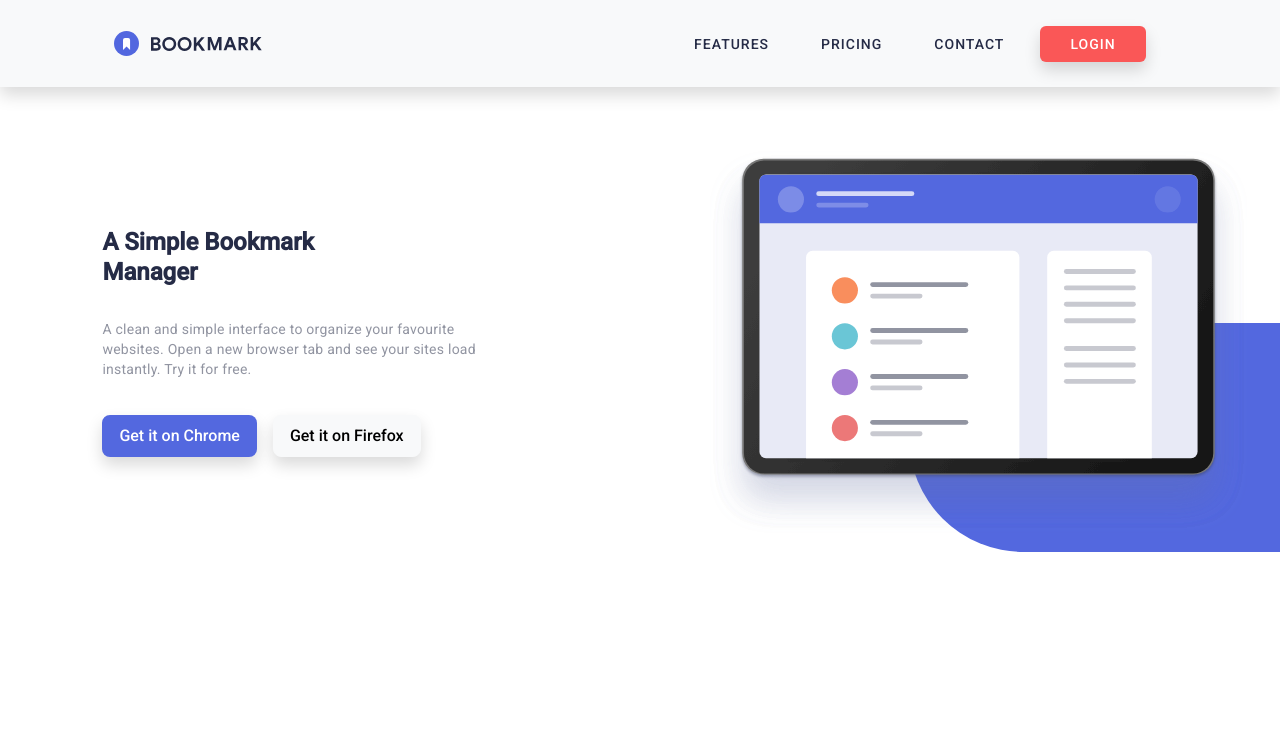
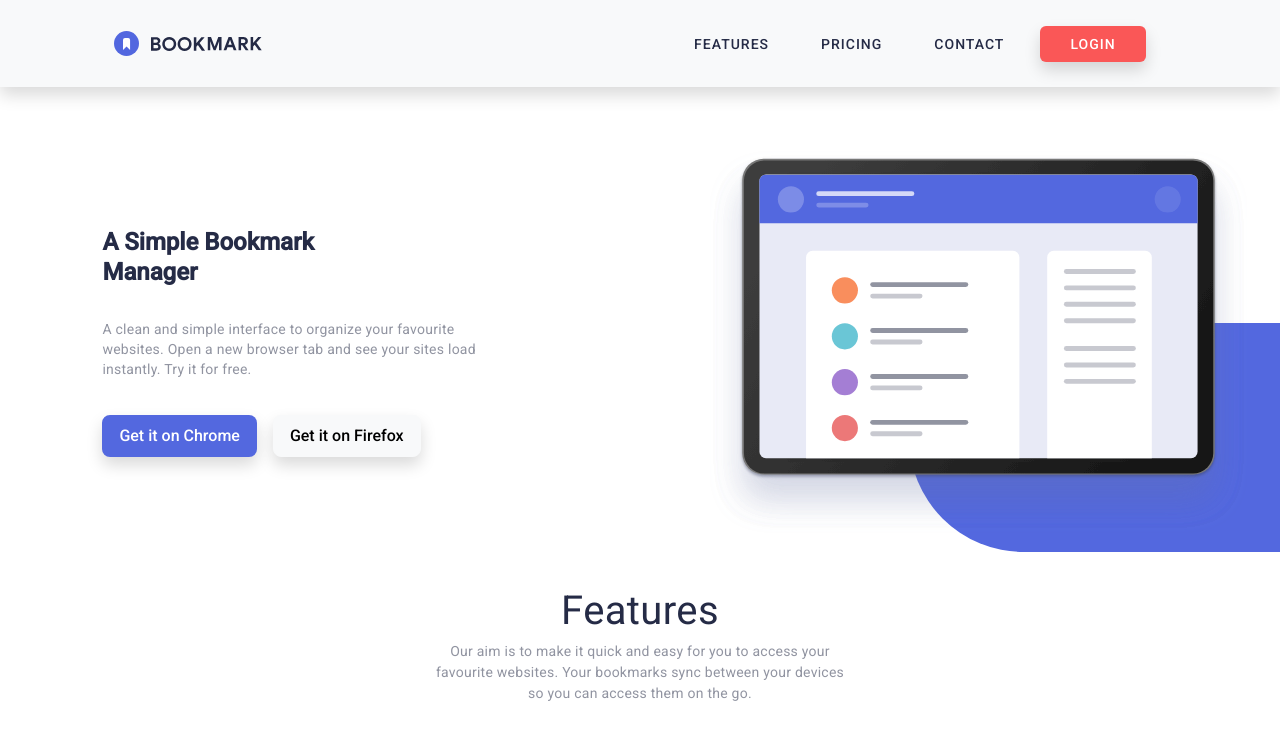
Before and after one commit to george-asiedu/Bookmark-Landing-Page, an Angular app in the folder bookmark-app/: page / in a window 1280 px wide. Shown: the top 740 px of the page. Built offline with nearby package versions, Linux system fonts and the light colour scheme.

Commit message:
features component text context added

```diff
--- a/bookmark-app/src/app/app.component.html
+++ b/bookmark-app/src/app/app.component.html
@@ -1,4 +1,5 @@
 <div>
   <app-navigation></app-navigation>
   <app-home></app-home>
+  <app-features></app-features>
 </div>
--- a/bookmark-app/src/app/app.component.ts
+++ b/bookmark-app/src/app/app.component.ts
@@ -3,11 +3,12 @@ import { CommonModule } from '@angular/common';
 import { RouterOutlet } from '@angular/router';
 import { NavigationComponent } from './navigation/navigation.component';
 import { HomeComponent } from './home/home.component';
+import { FeaturesComponent } from './features/features.component';
 
 @Component({
   selector: 'app-root',
   standalone: true,
-  imports: [CommonModule, RouterOutlet, NavigationComponent, HomeComponent],
+  imports: [CommonModule, RouterOutlet, NavigationComponent, HomeComponent, FeaturesComponent],
   templateUrl: './app.component.html',
   styleUrl: './app.component.css'
 })
--- /dev/null
+++ b/bookmark-app/src/app/features/features.component.html
@@ -0,0 +1,8 @@
+<div class="container-fluid">
+    <h3 class="text-center fs-1 mb-3">Features</h3>
+    <p class="text-center w-100 lh-base mb-5">
+        Our aim is to make it quick and easy for you to access your <br>
+        favourite websites. Your bookmarks sync between your devices <br>
+        so you can access them on the go.
+    </p>
+</div>
--- a/bookmark-app/src/styles.css
+++ b/bookmark-app/src/styles.css
@@ -7,3 +7,11 @@ body {
     font-family: Roboto, "Helvetica Neue", sans-serif;
     overflow-x: hidden;
 }
+
+h1, h2, h3, h4, h5, h6 {
+    color: hsl(229, 31%, 21%);
+}
+
+p {
+    color: hsl(229, 8%, 60%);
+}
```
Also changed, not shown: bookmark-app/src/app/features/features.component.ts (added, +12 -0 lines), bookmark-app/src/app/features/features.component.css (added), 1 other file (tests, documents, lock files or other folders).
